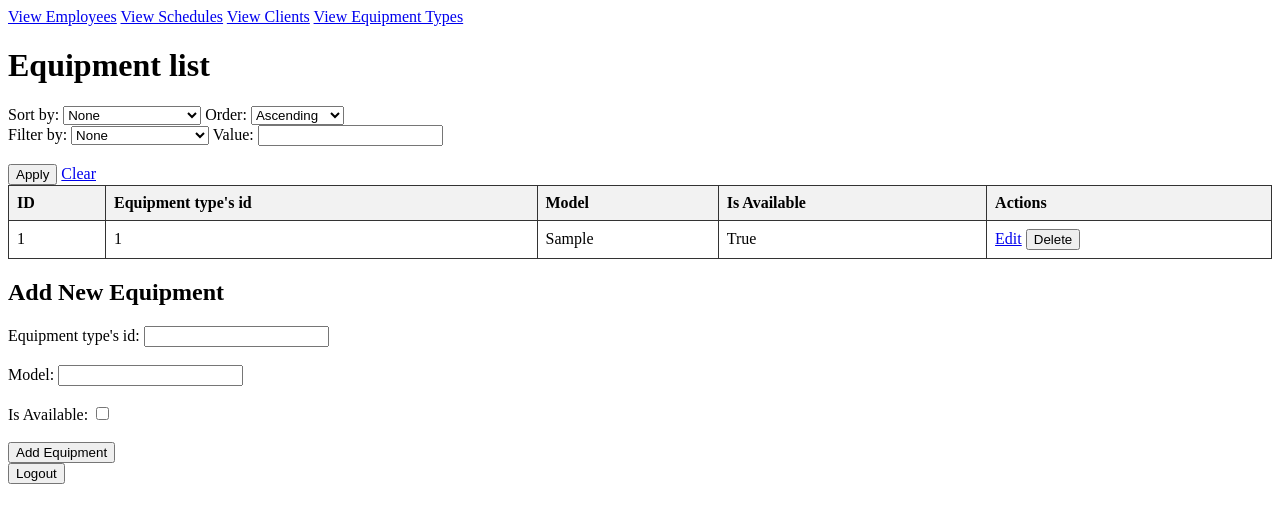
After one commit to ostrrovska/ski_resort, a Flask app: page /equipment/ in a window 1280 px wide. The commit adds this page. Shown: the top 523 px of the page. Run offline with Flask 3, Linux system fonts and the light colour scheme; the visitor is signed in with stand-in values (Sample User, id 1); tables that the repository leaves empty hold one stand-in row (values such as "Sample post").

Commit message:
Add equipment table + crud + filter/sort

```diff
--- a/app.py
+++ b/app.py
@@ -3,6 +3,7 @@ from controllers.employee_controller import employee_controller
 from controllers.schedule_controller import schedule_controller
 from controllers.client_controller import client_controller
 from controllers.equipment_type_controller import equipment_type_controller
+from controllers.equipment_controller import equipment_controller
 from middlewares.authentication_middleware import require_login_middleware
 from models import db
 from config import Config
@@ -30,6 +31,8 @@ app.register_blueprint(client_controller, url_prefix='/clients')
 
 app.register_blueprint(equipment_type_controller, url_prefix='/equipment_types')
 
+app.register_blueprint(equipment_controller, url_prefix='/equipment')
+
 if __name__ == '__main__':
     # Quick test: print all schedules for the first employee
     with app.app_context():
--- /dev/null
+++ b/controllers/equipment_controller.py
@@ -0,0 +1,55 @@
+from flask import Blueprint, render_template, request, redirect, url_for
+from services.equipment_service import EquipmentService
+
+equipment_service = EquipmentService()
+
+equipment_controller = Blueprint('equipment', __name__)
+
+
+@equipment_controller.route('/', methods=['GET'])
+def list_equipment():
+    sort_by = request.args.get('sort_by')
+    sort_order = request.args.get('sort_order')
+    filter_by = request.args.get('filter_by')
+    filter_value = request.args.get('filter_value')
+
+    if filter_by == 'is_available' and filter_value is None and 'filter_by' in request.args:
+        filter_value = 'false'
+
+    equipment = equipment_service.get_all(sort_by=sort_by, sort_order=sort_order,
+                                          filter_by=filter_by, filter_value=filter_value)
+    return render_template('equipment.html', equipment=equipment)
+
+
+@equipment_controller.route('/add', methods=['POST'])
+def add():
+    type_id = request.form['type_id']
+    model = request.form['model']
+    is_available = 'is_available' in request.form
+    equipment_service.add(type_id, model, is_available)
+    return redirect(url_for('equipment.list_equipment'))
+
+
+@equipment_controller.route('/edit/<int:id>', methods=['GET'])
+def edit_equipment(id):
+    equipment = equipment_service.get_by_id(id)
+    if not equipment:
+        return redirect(url_for('equipment.list_equipment'))
+    return render_template('equipment_edit.html', equipment=equipment)
+
+
+@equipment_controller.route('/update/<int:id>', methods=['POST'])
+def update(id):
+    type_id = request.form['type_id']
+    model = request.form['model']
+    is_available = 'is_available' in request.form
+
+    if type_id and model:
+        equipment_service.update(id, type_id, model, is_available)
+
+    return redirect(url_for('equipment.list_equipment'))
+
+@equipment_controller.route('/delete/<int:id>', methods=['POST'])
+def delete(id):
+    equipment_service.delete(id)
+    return redirect(url_for('equipment.list_equipment'))
--- /dev/null
+++ b/services/equipment_service.py
@@ -0,0 +1,62 @@
+from models.equipment import Equipment, db
+
+
+class EquipmentService:
+
+    @staticmethod
+    def get_all(sort_by=None, sort_order='asc', filter_by=None, filter_value=None):
+        query = Equipment.query
+        sort_filter_options = {
+            'id': Equipment.id,
+            'type_id': Equipment.type_id,
+            'model': Equipment.model,
+            'is_available': Equipment.is_available
+        }
+
+        if sort_by in sort_filter_options:
+            if sort_order == 'desc':
+                query = query.order_by(sort_filter_options[sort_by].desc())
+            else:
+                query = query.order_by(sort_filter_options[sort_by])
+
+        if filter_by in sort_filter_options and filter_value:
+            column = sort_filter_options[filter_by]
+            if isinstance(column.type, db.Integer):
+                query = query.filter(column == int(filter_value))
+            elif isinstance(column.type, db.Boolean):
+                processed_value = str(filter_value).lower() in ('true', 'on', '1', 'yes')
+                query = query.filter(column == processed_value)
+            else:
+                query = query.filter(column.ilike(f'%{filter_value}%'))
+        return query.all()
+
+    @staticmethod
+    def get_by_id(id):
+        return Equipment.query.get(id)
+
+    @staticmethod
+    def add(type_id, model, is_available):
+        new_equipment = Equipment(type_id, model, is_available)
+        db.session.add(new_equipment)
+        db.session.commit()
+        return new_equipment
+
+    @staticmethod
+    def update(id, type_id, model, is_available):
+        equipment = EquipmentService.get_by_id(id)
+        if equipment:
+            equipment.type_id = type_id
+            equipment.model = model
+            equipment.is_available = is_available
+            db.session.commit()
+            return True
+        return False
+
+    @staticmethod
+    def delete(id):
+        equipment = EquipmentService.get_by_id(id)
+        if equipment:
+            db.session.delete(equipment)
+            db.session.commit()
+            return True
+        return False
--- a/templates/clients.html
+++ b/templates/clients.html
@@ -9,6 +9,7 @@
 <a href="{{ url_for('employee.list_employees') }}">View Employees</a>
 <a href="{{ url_for('schedule.list_schedules') }}">View Schedules</a>
 <a href="{{ url_for('equipment_type.list_equipment_types') }}">View Equipment Types</a>
+<a href="{{ url_for('equipment.list_equipment') }}">View Equipment</a>
 <h1>Client List</h1>
 
 <form action="{{ url_for('client.list_clients') }}" method="GET">
--- a/templates/employees.html
+++ b/templates/employees.html
@@ -9,6 +9,7 @@
 <a href="{{ url_for('schedule.list_schedules') }}">View Schedules</a>
 <a href="{{ url_for('client.list_clients') }}">View Clients</a>
 <a href="{{ url_for('equipment_type.list_equipment_types') }}">View Equipment Types</a>
+<a href="{{ url_for('equipment.list_equipment') }}">View Equipment</a>
 <h1>Employee List</h1>
 
 
--- /dev/null
+++ b/templates/equipment.html
@@ -0,0 +1,104 @@
+<!DOCTYPE html>
+<html lang="en">
+<head>
+    <meta charset="UTF-8">
+    <title>Equipment list</title>
+    <link rel="stylesheet" href="{{ url_for('static', filename='styles.css') }}">
+</head>
+<body>
+<a href="{{ url_for('employee.list_employees') }}">View Employees</a>
+<a href="{{ url_for('schedule.list_schedules') }}">View Schedules</a>
+<a href="{{ url_for('client.list_clients') }}">View Clients</a>
+<a href="{{ url_for('equipment_type.list_equipment_types') }}">View Equipment Types</a>
+
+<h1>Equipment list</h1>
+
+<form action="{{ url_for('equipment.list_equipment') }}" method="GET">
+    <div class="form-group">
+        <label for="sort_by">Sort by:</label>
+        <select id="sort_by" name="sort_by">
+            <option value="" selected>None</option>
+            <option value="id">ID</option>
+            <option value="type_id">Equipment type's id</option>
+            <option value="model">Model</option>
+            <option value="is_available">Is Available</option>
+        </select>
+        <label for="sort_order">Order:</label>
+        <select id="sort_order" name="sort_order">
+            <option value="asc" selected>Ascending</option>
+            <option value="desc">Descending</option>
+        </select>
+    </div>
+
+    <div class="form-group">
+        <label for="filter_by">Filter by:</label>
+        <select id="filter_by" name="filter_by">
+            <option value="" selected>None</option>
+            <option value="type_id">Equipment type's id</option>
+            <option value="model">Model</option>
+            <option value="is_available">Is Available</option>
+        </select>
+        <label for="filter_value">Value:</label>
+        <input type="text" id="filter_value" name="filter_value"><br><br>
+    </div>
+    <button type="submit">Apply</button>
+    <a href="{{ url_for('equipment.list_equipment') }}">Clear</a>
+</form>
+
+<script>
+    document.getElementById('filter_by').addEventListener('change', function () {
+        var filterValueInput = document.getElementById('filter_value');
+        if (this.value === 'type_id') {
+            filterValueInput.type = 'number';
+        } else if (this.value === 'is_available') {
+            filterValueInput.type = 'checkbox';
+        } else {
+            filterValueInput.type = 'text';
+        }
+    });
+</script>
+
+<table>
+    <tr>
+        <th>ID</th>
+        <th>Equipment type's id</th>
+        <th>Model</th>
+        <th>Is Available</th>
+        <th>Actions</th>
+    </tr>
+    {% for equipment in equipment %}
+        <tr>
+            <td>{{ equipment.id }}</td>
+            <td>{{ equipment.type_id }}</td>
+            <td>{{ equipment.model }}</td>
+            <td>{{ equipment.is_available }}</td>
+            <td>
+                <a href="{{ url_for('equipment.edit_equipment', id=equipment.id) }}">Edit</a>
+                <form action="{{ url_for('equipment.delete', id=equipment.id) }}" method="POST" style="display:inline;">
+                    <button type="submit">Delete</button>
+                </form>
+            </td>
+        </tr>
+    {% endfor %}
+</table>
+
+<h2>Add New Equipment</h2>
+<form action="{{ url_for('equipment.add') }}" method="POST">
+    <label for="type_id">Equipment type's id:</label>
+    <input type="number" id="type_id" name="type_id" required><br><br>
+
+    <label for="model">Model:</label>
+    <input type="text" id="model" name="model" required><br><br>
+
+    <label for="is_available">Is Available:</label>
+    <input type="checkbox" id="is_available" name="is_available"><br><br>
+
+    <button type="submit">Add Equipment</button>
+</form>
+
+<!-- Logout button -->
+<form action="{{ url_for('client.logout') }}" method="POST" style="display: inline;">
+    <button type="submit">Logout</button>
+</form>
+</body>
+</html>
--- a/templates/equipment_types.html
+++ b/templates/equipment_types.html
@@ -9,6 +9,7 @@
 <a href="{{ url_for('schedule.list_schedules') }}">View Schedules</a>
 <a href="{{ url_for('client.list_clients') }}">View Clients</a>
 <a href="{{ url_for('employee.list_employees') }}">View Employees</a>
+<a href="{{ url_for('equipment.list_equipment') }}">View Equipment</a>
 
 <h1>Equipment type list</h1>
 
--- a/templates/schedules.html
+++ b/templates/schedules.html
@@ -9,6 +9,7 @@
 <a href="{{ url_for('employee.list_employees') }}">View Employees</a>
 <a href="{{ url_for('client.list_clients') }}">View Clients</a>
 <a href="{{ url_for('equipment_type.list_equipment_types') }}">View Equipment Types</a>
+<a href="{{ url_for('equipment.list_equipment') }}">View Equipment</a>
 <h1>Schedules</h1>
 
 <form action="{{ url_for('schedule.list_schedules') }}" method="GET">
```
Also changed, not shown: models/equipment.py (added, +15 -0 lines), templates/equipment_edit.html (added, +26 -0 lines).
